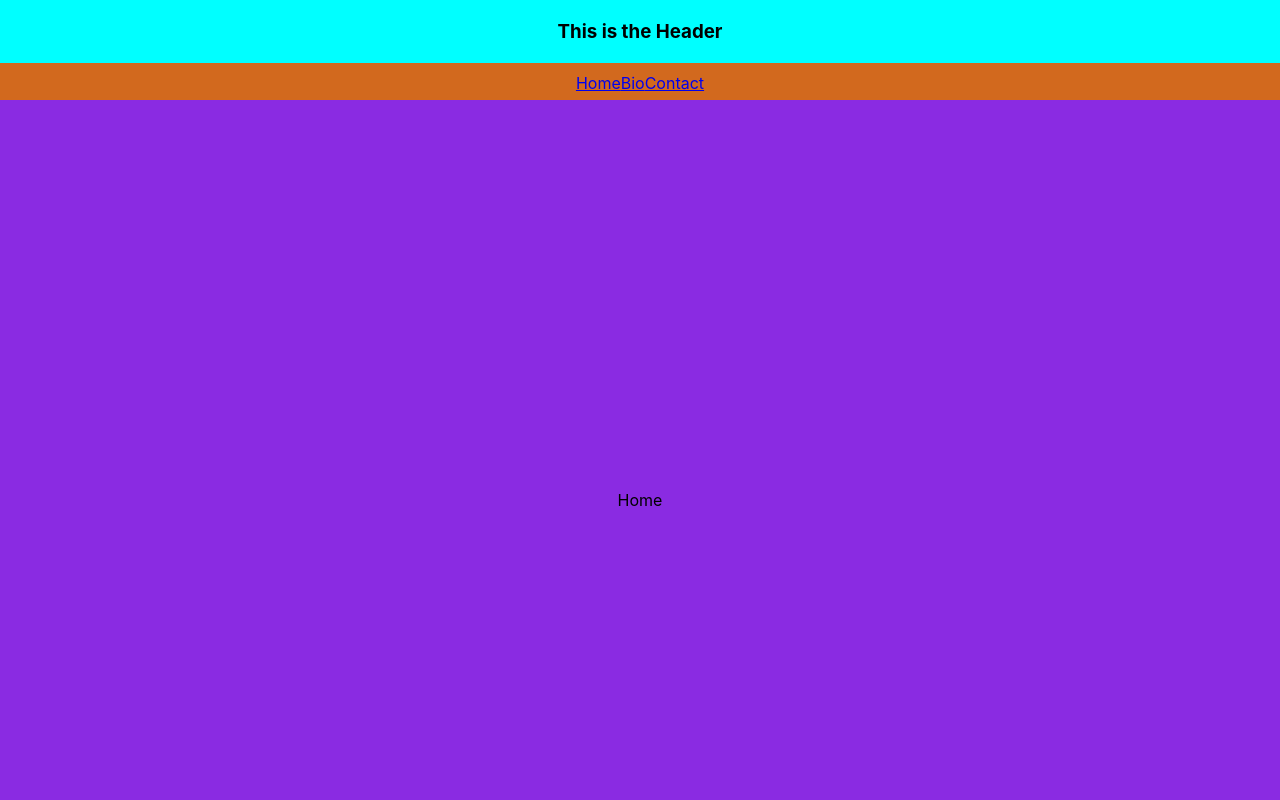
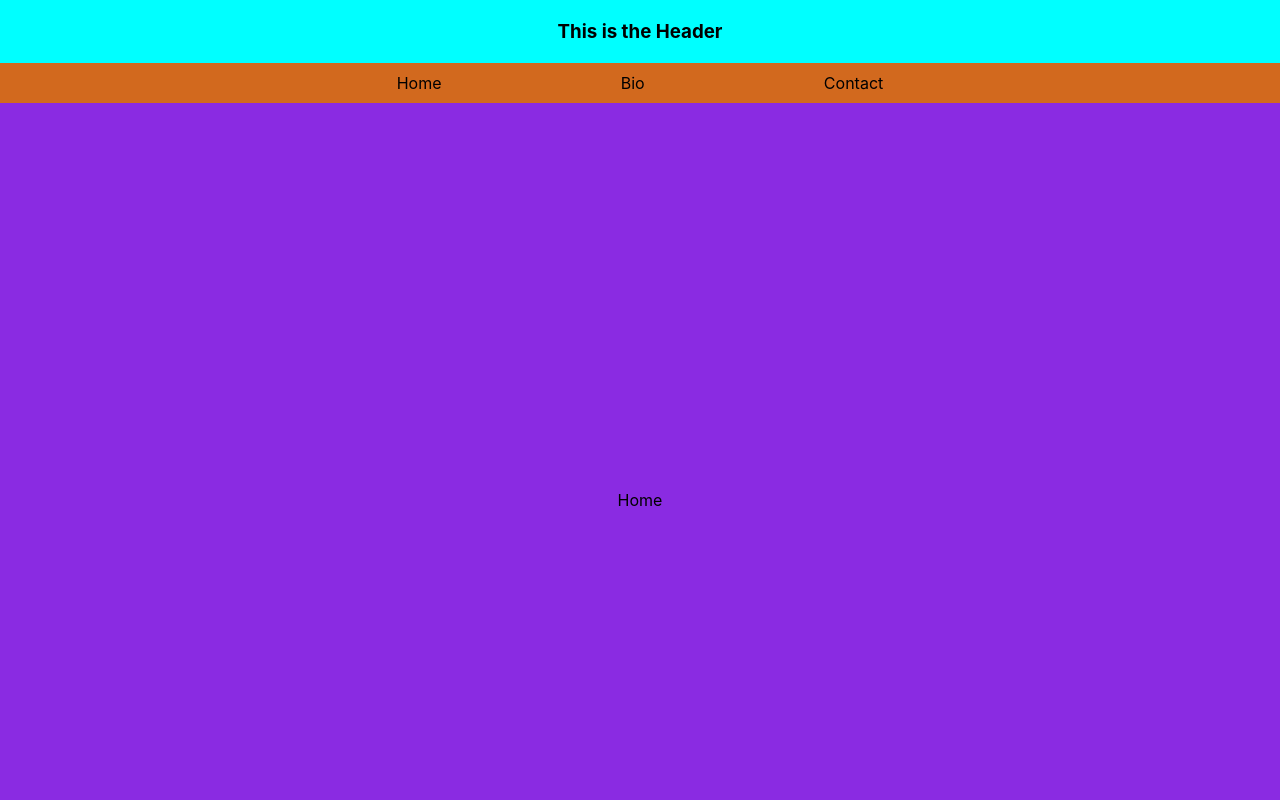
Before and after one commit to Geddydukes/kali-website-client, a React (Create React App) app: page / in a window 1280 px wide. Shown: the top 800 px of the page. Built offline with nearby package versions, Linux system fonts and the light colour scheme.

Commit message:
adds navigation css

```diff
--- a/src/App.css
+++ b/src/App.css
@@ -23,7 +23,6 @@ body {
   justify-content: center;
   align-items: center;
   display: flex;
-  /* margin: 0 auto; */
 }
 
 .home {
@@ -51,10 +50,24 @@ body {
 .navigation {
   height: 40px;
   background-color: chocolate;
+  position: relative;
   text-align: center;
   align-self: center;
-  justify-content: center;
+  justify-content: space-evenly;
   align-items: center;
   display: flex;
   margin: 0 auto;
+  color: black;
+  text-decoration: none;
 }
+
+.navigation a {
+  margin: 0 7vw;
+  color: black;
+  text-decoration: none;
+}
+
+.navigation a:hover {
+  margin: 0 7vw;
+  transform: scale(1.1);
+}
--- a/src/components/Navigation.js
+++ b/src/components/Navigation.js
@@ -4,7 +4,7 @@ import { Link } from "react-router-dom";
 const Navigation = () => {
   return (
     <div className="navigation">
-      <nav>
+      <nav className="navLinks">
         <Link to={"/"}>Home</Link>
         <Link to={"/bio"}>Bio</Link>
         <Link to={"/contact"}>Contact</Link>
--- a/src/config/Routes.js
+++ b/src/config/Routes.js
@@ -3,6 +3,7 @@ import { Switch, Route } from "react-router-dom";
 import Home from "../pages/Home";
 import Login from "../pages/Login";
 import Bio from "../pages/Bio";
+import Contact from "../pages/Contact";
 
 const Routes = (props) => (
   <Switch>
@@ -19,7 +20,8 @@ const Routes = (props) => (
         );
       }}
     />
-    <Route path="/Bio" component={Bio} />
+    <Route exact path="/Bio" component={Bio} />
+    <Route exact path="/contact" component={Contact} />
   </Switch>
 );
 
```
